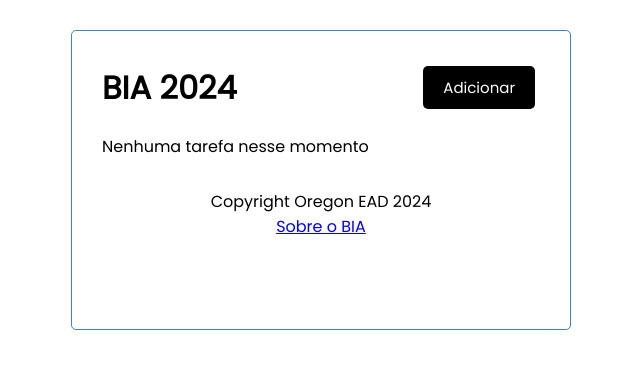
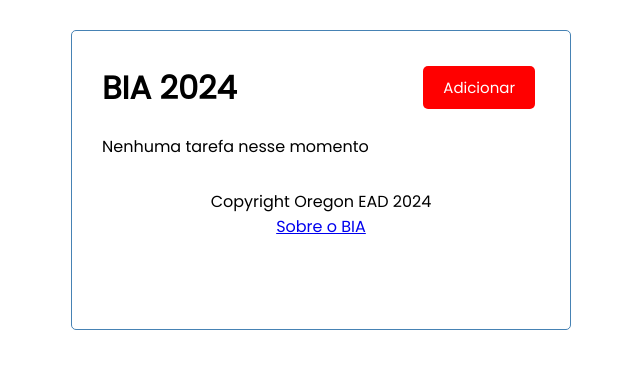
Before and after one commit to eduardoSmoreira/bia-cicd-pr, a React (Create React App) app in the folder client/: page / in a window 1280 px wide. Shown: the top 368 px of the page, without its empty margins (319-959 px from the left). Built offline with nearby package versions, Linux system fonts and the light colour scheme; no server answers.

Commit message:
header-color-2

```diff
--- a/client/src/components/Header.js
+++ b/client/src/components/Header.js
@@ -10,7 +10,7 @@ const Header = ({ title, onAdd, showAdd }) => {
       {/* <h3>process.env.EMAIL_ALUNO</h3> */}
       {location.pathname === "/" && (
         <Button
-          color={showAdd ? "Red" : "Black"}
+          color={showAdd ? "Blue" : "Red"}
           text={showAdd ? "Fechar" : "Adicionar"}
           onClick={onAdd}
         />
```
